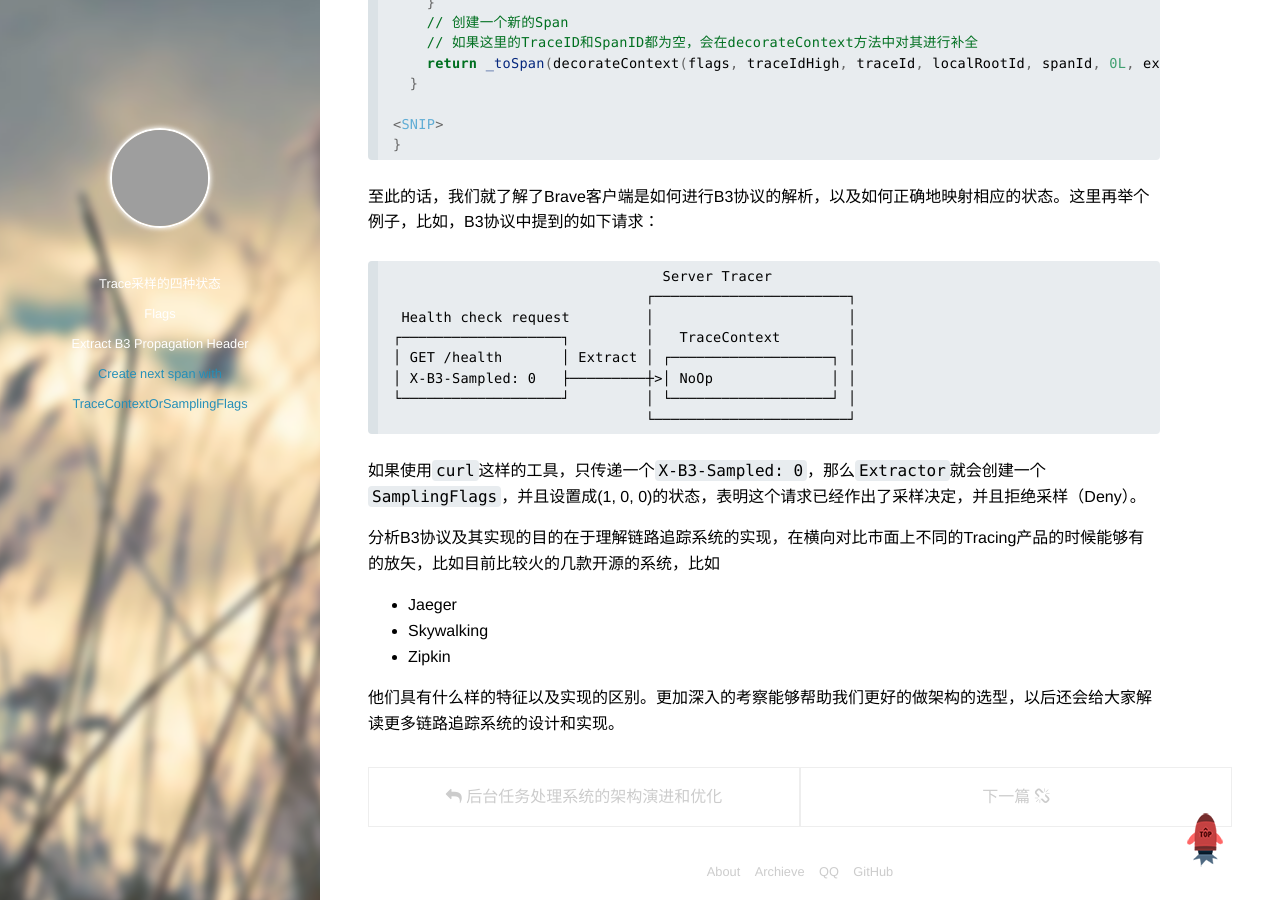
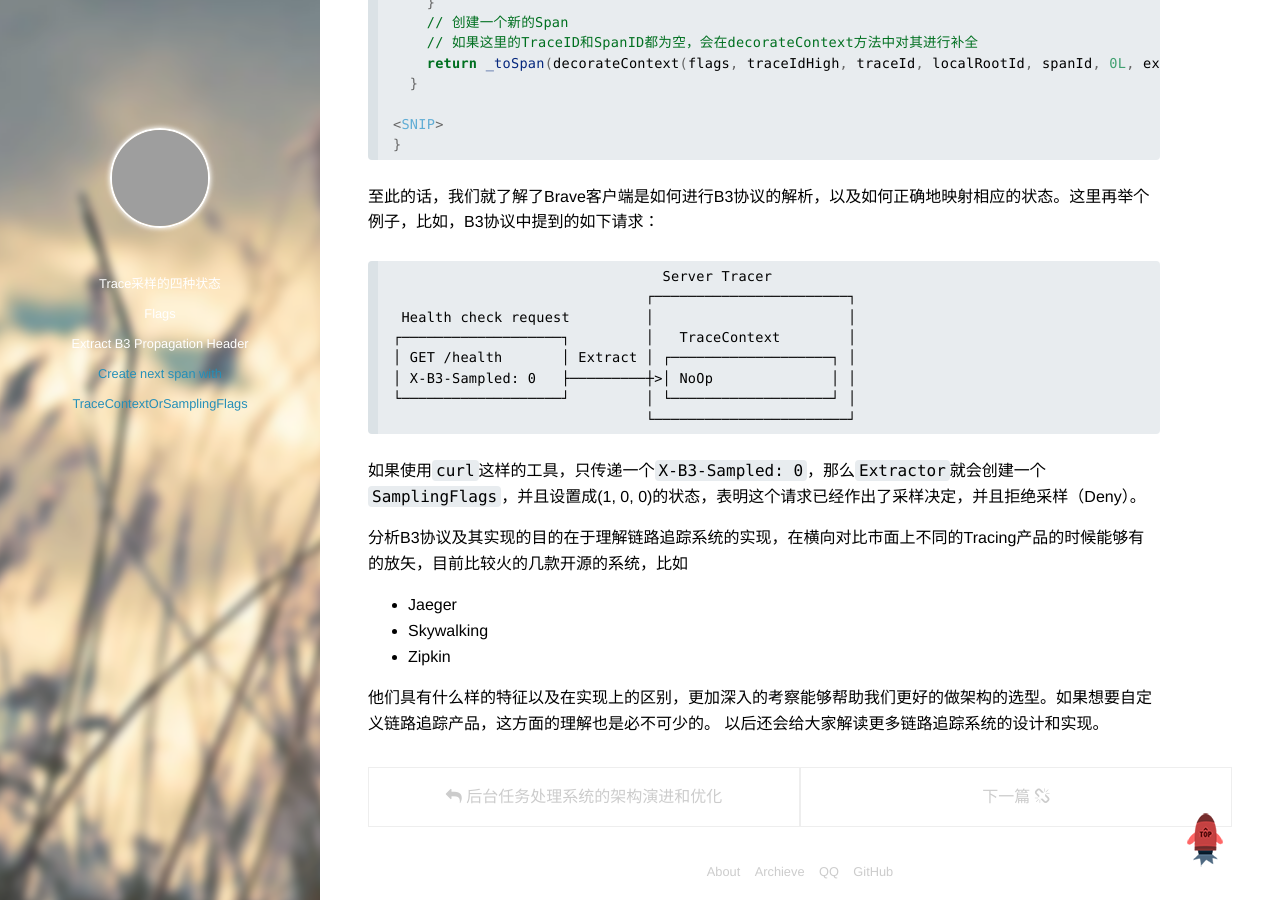
Before and after one commit to lujiajing1126/lujiajing1126.github.com, a Jekyll site: the page built from _posts/2020-05-02-zipkin-b3-propagation.md, in a window 1280 px wide and 900 px high, scrolled down 5051 px. Built offline with Jekyll 4.4.1, drawn with Linux system fonts in a browser that asks for light colours; some web fonts are replaced; comment, search, counter and statistics services are not loaded; grey boxes are pictures that could not be loaded.

Commit message:
update conclusion

```diff
--- a/_posts/2020-05-02-zipkin-b3-propagation.md
+++ b/_posts/2020-05-02-zipkin-b3-propagation.md
@@ -259,10 +259,11 @@ public class Tracer {
 
 如果使用`curl`这样的工具，只传递一个`X-B3-Sampled: 0`，那么`Extractor`就会创建一个`SamplingFlags`，并且设置成(1, 0, 0)的状态，表明这个请求已经作出了采样决定，并且拒绝采样（Deny）。
 
-分析B3协议及其实现的目的在于理解链路追踪系统的实现，在横向对比市面上不同的Tracing产品的时候能够有的放矢，比如目前比较火的几款开源的系统，比如
+分析B3协议及其实现的目的在于理解链路追踪系统的实现，在横向对比市面上不同的Tracing产品的时候能够有的放矢，目前比较火的几款开源的系统，比如
 
 - Jaeger
 - Skywalking
 - Zipkin
 
-他们具有什么样的特征以及实现的区别。更加深入的考察能够帮助我们更好的做架构的选型，以后还会给大家解读更多链路追踪系统的设计和实现。
+他们具有什么样的特征以及在实现上的区别，更加深入的考察能够帮助我们更好的做架构的选型。如果想要自定义链路追踪产品，这方面的理解也是必不可少的。
+以后还会给大家解读更多链路追踪系统的设计和实现。
```
